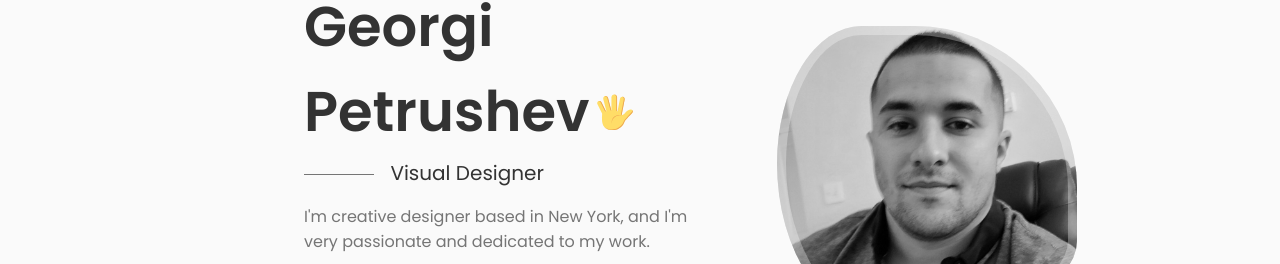
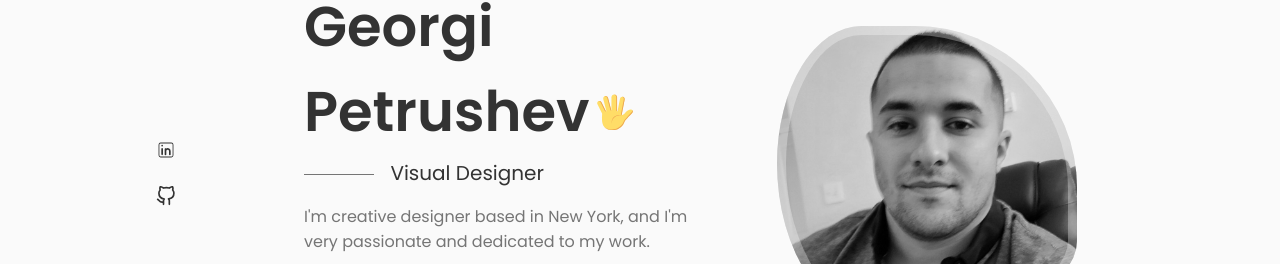
Before and after one commit to GeorgiPetrushev/Portfolio-next-level, a React (Create React App) app: page / in a window 1280 px wide. Shown: the part 200-464 px from the top of the page. Built offline with nearby package versions, Linux system fonts and the light colour scheme.

Commit message:
add social

```diff
--- a/src/components/home/Social.jsx
+++ b/src/components/home/Social.jsx
@@ -1,27 +1,16 @@
 import React from "react";
+import {CiLinkedin} from 'react-icons/ci';
+import {FiGithub} from 'react-icons/fi';
 
 const Social = () => {
   return (
     <div className="home__social">
-      <a
-        href="https://www.instagram.com/"
-        className="home__social-icon"
-      >
-        <i className="uil uil-instagram"></i>
+      <a href="https://www.linkedin.com/in/georgi-petrushev-9b867921a/" className="home__social-icon">
+        <i className="uil uil-dribbble"><CiLinkedin /></i>
       </a>
 
-      <a
-        href="https://dribbble.com/"
-        className="home__social-icon"
-      >
-        <i className="uil uil-dribbble"></i>
-      </a>
-
-      <a
-        href="https://github.com/"
-        className="home__social-icon"
-      >
-        <i className="uil uil-github-alt"></i>
+      <a href="https://github.com/GeorgiPetrushev" className="home__social-icon">
+        <i className="uil uil-github-alt"><FiGithub /></i>
       </a>
     </div>
   );
```
